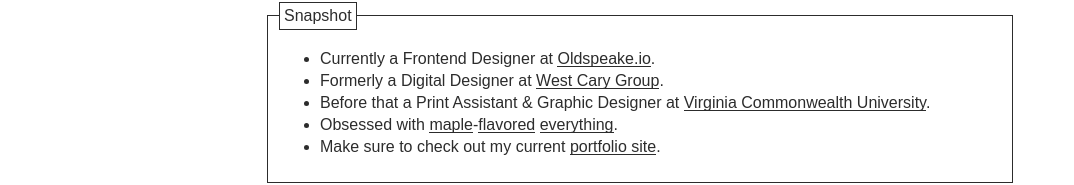
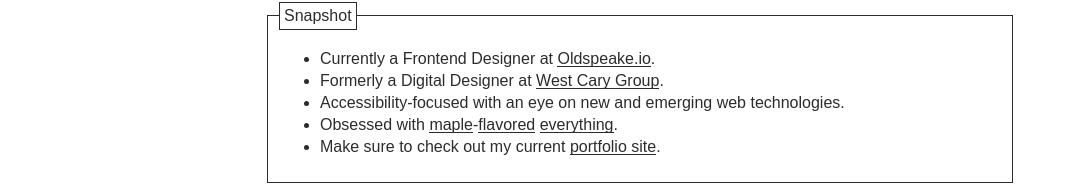
Before and after one commit to codyhopper/codyhopper.github.io, a plain HTML site: page index.html in a window 1280 px wide. Shown: the part 109-294 px from the top of the page, without its empty margins (0-1074 px from the left). Drawn offline with Linux system fonts and the light colour scheme; a web font is replaced by a local one.

Commit message:
Update index.html

```diff
--- a/index.html
+++ b/index.html
@@ -24,8 +24,7 @@
             <a href="https://westcarygroup.com/" target="_blank">West Cary Group</a>.
           </li>
           <li>
-            Before that a Print Assistant & Graphic Designer at
-            <a href="https://arts.vcu.edu/academics/explore-our-facilities/golab/" target="_blank">Virginia Commonwealth University</a>.
+            Accessibility-focused with an eye on new and emerging web technologies.
           </li>
           <li>
             Obsessed with
```
